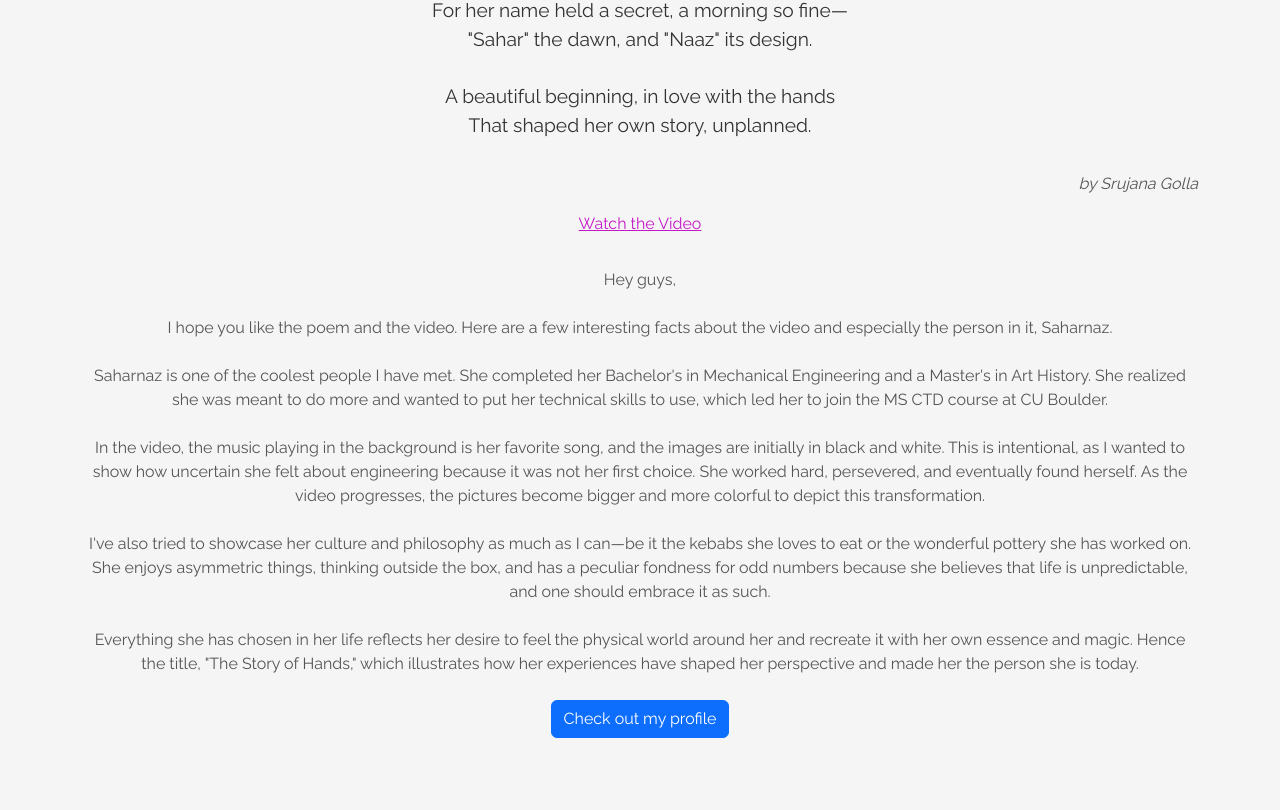
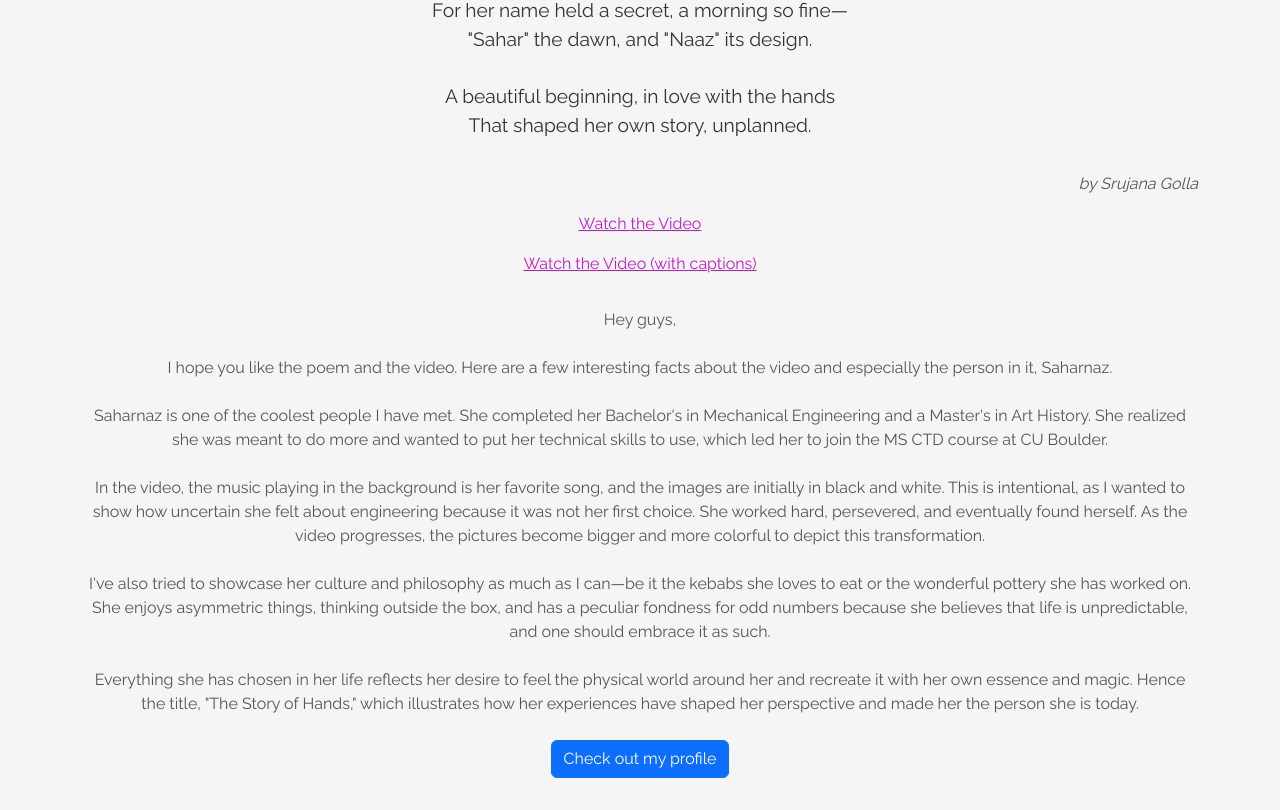
Before and after one commit to sruju003/saharnaz, a plain HTML site: page index.html in a window 1280 px wide. Shown: the part 1020-1830 px from the top of the page. Before the commit the page ends 1790 px from the top, so only its background shows below. Drawn offline with nearby package versions, Linux system fonts and the light colour scheme.

Commit message:
Update index.html

```diff
--- a/index.html
+++ b/index.html
@@ -4,6 +4,7 @@
     <meta charset="UTF-8">
     <meta http-equiv="X-UA-Compatible" content="IE=edge">
     <meta name="viewport" content="width=device-width, initial-scale=1.0">
+    <link rel="icon" href="path/to/favicon.svg" type="image/svg+xml">
     <title>Saharnaz</title>
     <!-- Bootstrap CSS -->
     <link href="https://stackpath.bootstrapcdn.com/bootstrap/5.3.0/css/bootstrap.min.css" rel="stylesheet">
@@ -94,7 +95,8 @@
         by Srujana Golla
     </div>
 
-    <a href="https://www.example.com/video" class="video-link">Watch the Video</a>
+    <a href="https://drive.google.com/file/d/18OQKGtOKtPEiqtseZ5UQERH25h95dXkw/view?usp=drive_link" class="video-link">Watch the Video</a>
+    <a href="https://drive.google.com/file/d/12LeYBRNPNaTvtR1CfYbeylruEl9c2RlG/view?usp=drive_link" class="video-link">Watch the Video (with captions)</a>
 
     <div class="paragraph text-center" style="text-align: justify;">
         <p>
```
